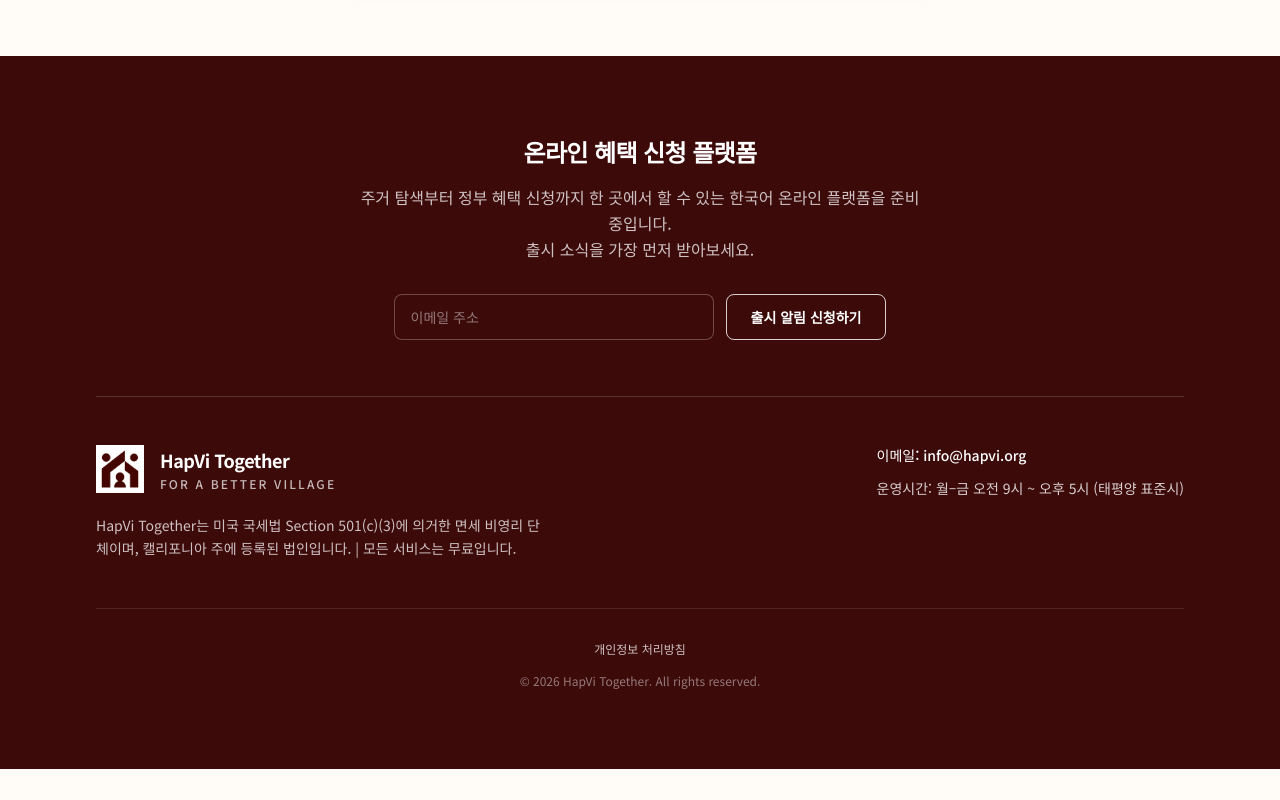
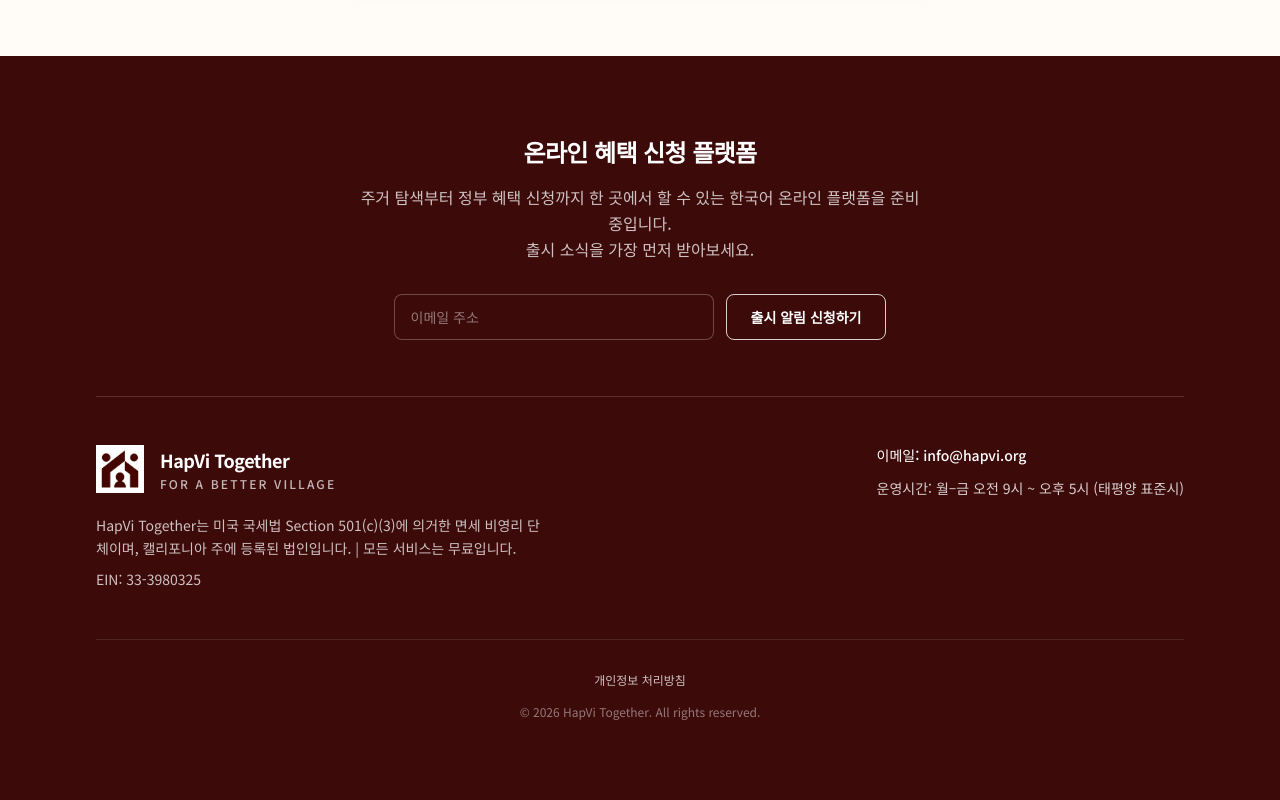
Before and after one commit to NPO-HappyTogether/hapvi-together, a Next.js app: page / in a window 1280 px wide. Shown: the part 2898-3698 px from the top of the page. Before the commit the page ends 3667 px from the top, so only its background shows below. Built offline with nearby package versions, Linux system fonts and the light colour scheme.

Commit message:
add EIN number to footer

```diff
--- a/components/Footer.tsx
+++ b/components/Footer.tsx
@@ -46,6 +46,7 @@
               </span>
             </Link>
             <p className="mt-4 text-sm leading-relaxed text-white/75">{footer.description}</p>
+            <p className="mt-2 text-sm leading-relaxed text-white/75">{footer.ein}</p>
           </div>
           <div className="space-y-3 text-sm text-white/80">
             <p className="font-medium text-white">
--- a/messages/en.json
+++ b/messages/en.json
@@ -19,6 +19,7 @@
   },
   "Footer": {
     "description": "HapVi Together is a tax-exempt nonprofit under Section 501(c)(3) of the U.S. Internal Revenue Code and a corporation registered in California. | All services are free.",
+    "ein": "EIN: 33-3980325",
     "email": "Email",
     "hours": "Hours: Mon–Fri 9am–5pm Pacific Time",
     "privacyPolicy": "Privacy Policy"
--- a/messages/es.json
+++ b/messages/es.json
@@ -19,6 +19,7 @@
   },
   "Footer": {
     "description": "HapVi Together es una organización sin fines de lucro exenta de impuestos según la Sección 501(c)(3) del Código Fiscal de EE. UU. y una corporación registrada en California. | Todos los servicios son gratuitos.",
+    "ein": "EIN: 33-3980325",
     "email": "Correo",
     "hours": "Horario: lun–vie 9:00–17:00 (hora del Pacífico)",
     "privacyPolicy": "Política de privacidad"
--- a/messages/ko.json
+++ b/messages/ko.json
@@ -19,6 +19,7 @@
   },
   "Footer": {
     "description": "HapVi Together는 미국 국세법 Section 501(c)(3)에 의거한 면세 비영리 단체이며, 캘리포니아 주에 등록된 법인입니다. | 모든 서비스는 무료입니다.",
+    "ein": "EIN: 33-3980325",
     "email": "이메일",
     "hours": "운영시간: 월–금 오전 9시 ~ 오후 5시 (태평양 표준시)",
     "privacyPolicy": "개인정보 처리방침"
```
